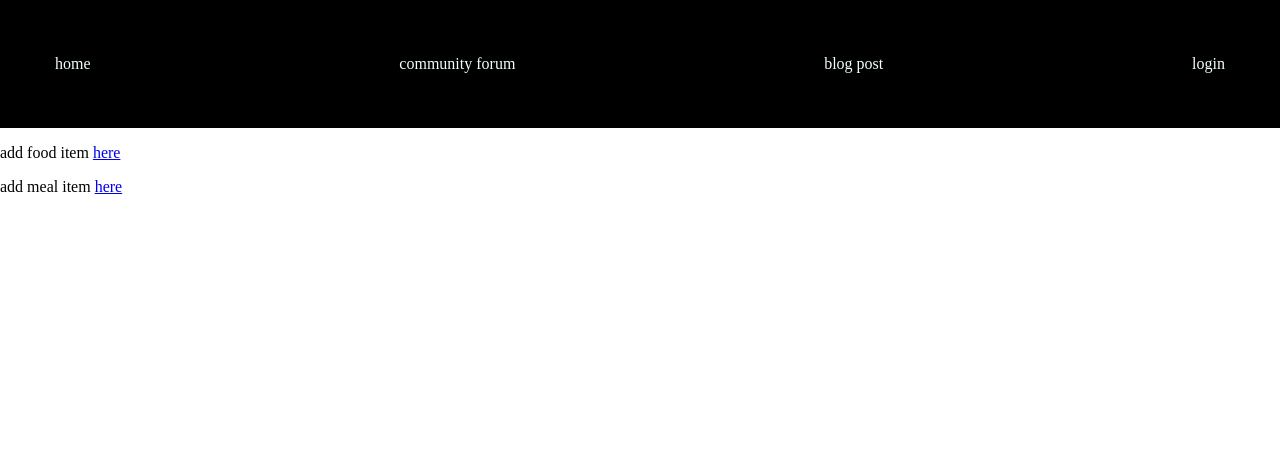
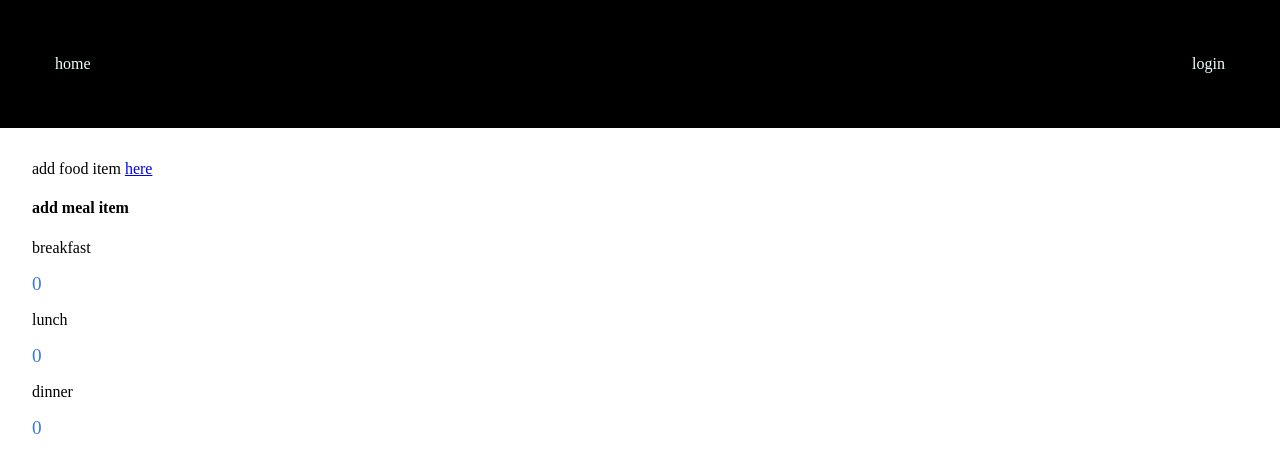
Before and after one commit to james-mungai-git/capstone-assingment, a Django app: page / in a window 1280 px wide. Shown: the top 473 px of the page. Run offline with Django 5.2, Linux system fonts and the light colour scheme.

Commit message:
created meal-item templates

```diff
--- a/base/static/base/css/styles.css
+++ b/base/static/base/css/styles.css
@@ -118,3 +144,23 @@ body {
     padding-bottom: 2px;
     text-decoration: none;
 }
+
+.meal-item{
+    display: grid;
+    justify-content: center;
+    align-content: center;
+    margin: 2rem;
+}
+
+.meal{
+   padding: 1.5rem;
+
+}
+.content{
+    margin: 2rem;
+}
+.meal-link{
+    text-decoration: none;
+    color: rgb(58, 120, 220);
+    font-size: larger;
+}
--- a/base/templates/base/base.html
+++ b/base/templates/base/base.html
@@ -14,11 +14,11 @@
     <header class="header">
         <nav class="nav-links">
             <div class="nav-link"><a href="/home">home</a></div>
+
+            {% if user.is_authenticated%}
             <div class="nav-link"><a href="{% url 'blog-list' %}">community forum</a></div>
             <div class="nav-link"><a href="{% url 'blog-post' %}"> blog post </a></div>
-
-            {% if user.is_authenticated%}
-            <div class="nav-link"><a href="{% url 'user-profile' %}">logged in as {{user.username}}</a></div>
+            <div class="nav-link"><a href="{% url 'user-profile' %}"> {{user.username}}'s profile </a></div>
             <div class="nav-link"><a href="{% url 'logout' %}">logout</a></div>
 
             {% else %}
--- a/base/templates/base/blog/blog-list.html
+++ b/base/templates/base/blog/blog-list.html
@@ -10,7 +10,7 @@
     <div class="post-content">
 
         <h2>{{ post.title }}</h2>
-        <p>{{ post.content }}</p>
+        <p>{{ post.content |truncatewords:30 }}</p>
 
         <small>by {{ post.author }} at {{ post.published_date }}</small>
 
--- a/base/templates/base/home.html
+++ b/base/templates/base/home.html
@@ -1,10 +1,20 @@
 {% extends 'base/base.html' %}
 {% block title %}home{% endblock %}
-
 {% block content %}
 <div class="content">
     <p> add food item <a href="{% url 'food_item'%}" class="homepage-link"> here </a></p>
-    <p>add meal item <a href="{% url 'add_meal' %}"> here </a></p>
-</div>
+    <h4>add meal item </h4>
 
-{% endblock %}
+    <div class="meal-content">
+        <p> breakfast</p> <a href="{% url 'add_meal' %}" class="meal-link"> 0 </a>
+    </div>
+
+    <div class="meal-content">
+        <p> lunch </p> <a href="{% url 'add_meal' %}" class="meal-link"> 0 </a>
+    </div>
+
+    <div class="meal-content">
+        <p> dinner </p> <a href="{% url 'add_meal' %}" class="meal-link"> 0 </a>
+    </div>
+ </div>
+  {% endblock %}
```
Also changed, not shown: other parts of base/static/base/css/styles.css (+32 -6 lines), base/templates/base/meal_item/add_meal.html (+17 -0 lines), capstone/settings.py (+7 -3 lines).
